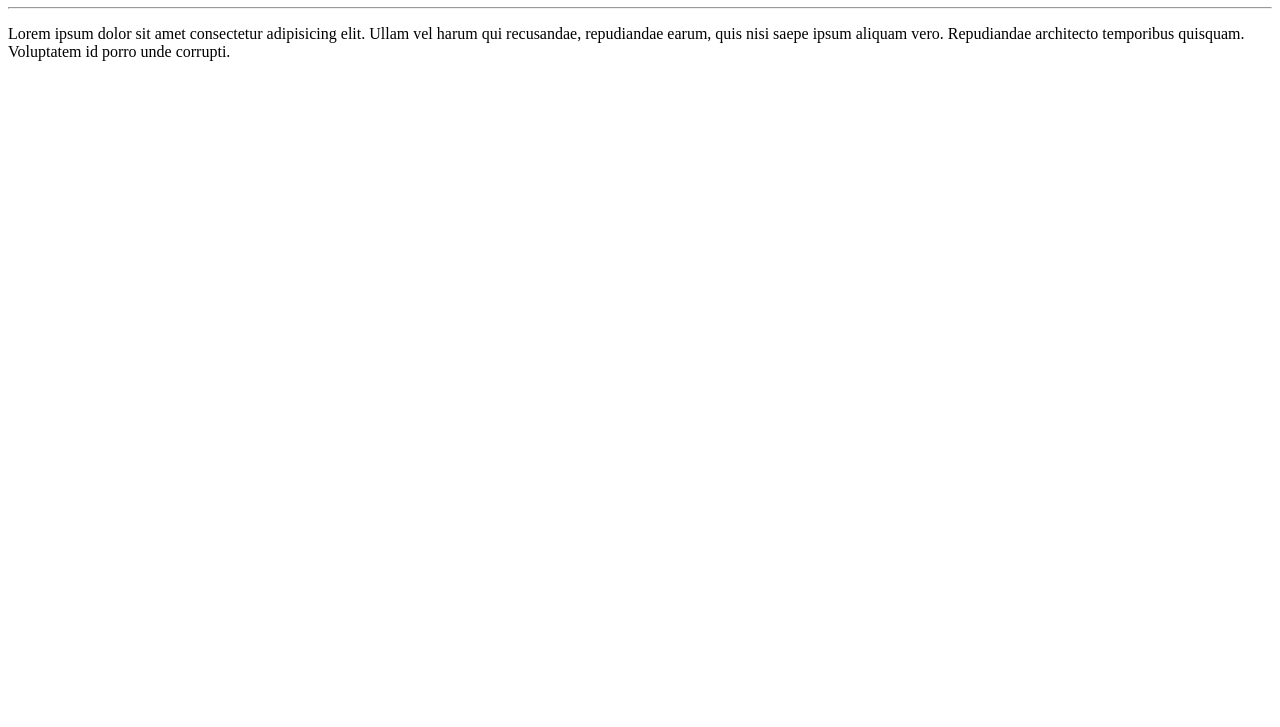
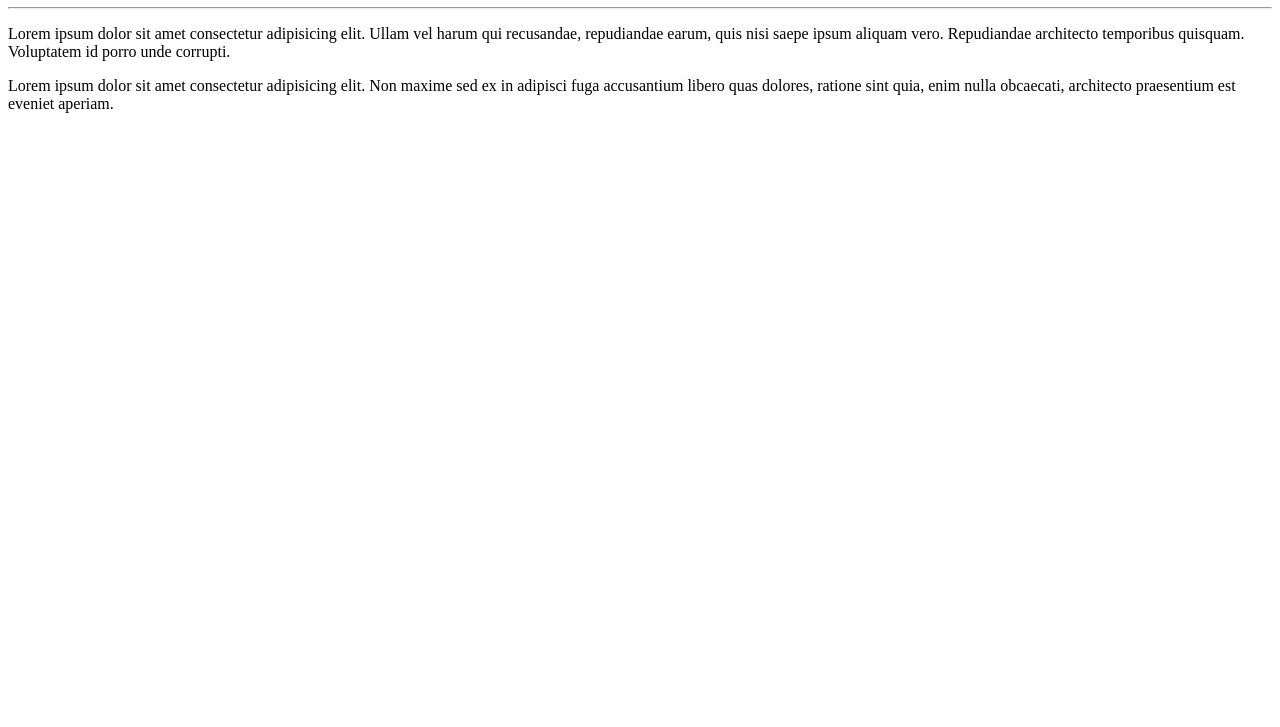
Before and after one commit to ErrorbyError/Just-one-, a plain HTML site: page example/index.html in a window 1280 px wide. Shown: the part 73-800 px from the top of the page. Drawn offline with Linux system fonts and the light colour scheme.

Commit message:
I added one more paragraph

```diff
--- a/example/index.html
+++ b/example/index.html
@@ -10,5 +10,6 @@
     <h1>hello word</h1>
     <hr>
     <p>Lorem ipsum dolor sit amet consectetur adipisicing elit. Ullam vel harum qui recusandae, repudiandae earum, quis nisi saepe ipsum aliquam vero. Repudiandae architecto temporibus quisquam. Voluptatem id porro unde corrupti.</p>
+    <p>Lorem ipsum dolor sit amet consectetur adipisicing elit. Non maxime sed ex in adipisci fuga accusantium libero quas dolores, ratione sint quia, enim nulla obcaecati, architecto praesentium est eveniet aperiam.</p>
 </body>
 </html>
```
